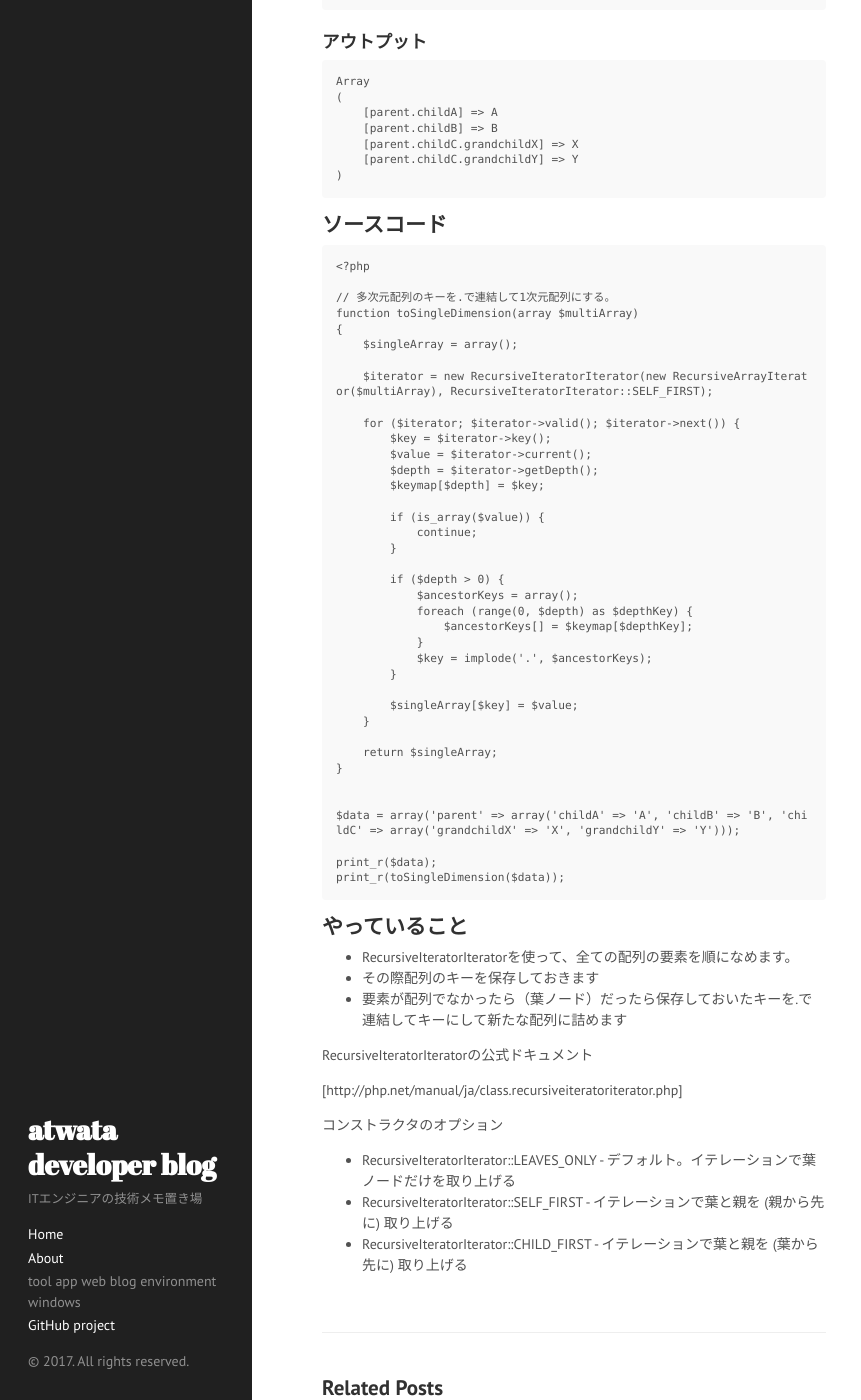
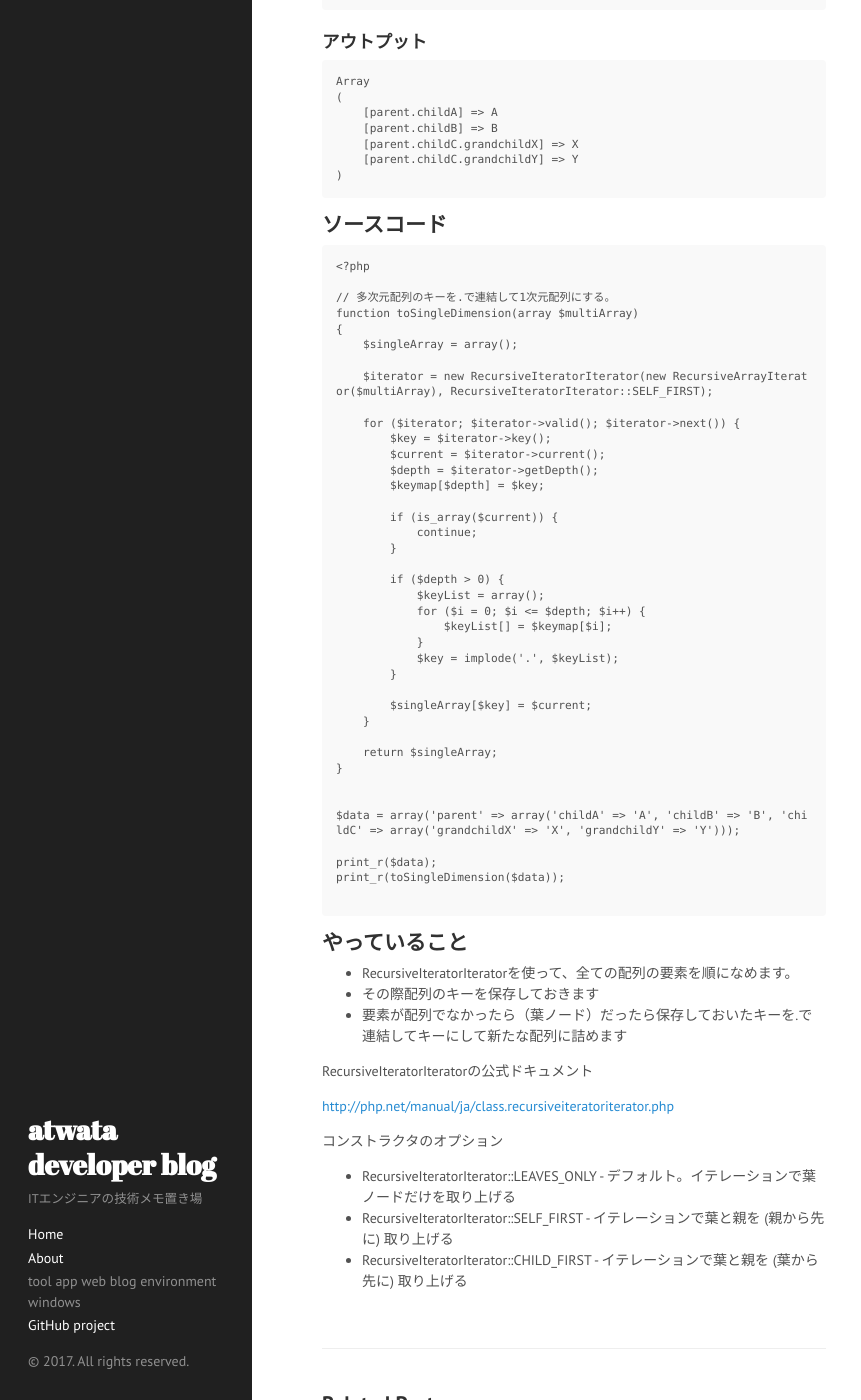
Before and after one commit to atwata/atwata.github.io, a Jekyll site: the page built from _posts/2017-02-22-to-single-dimension.md, in a window 1280 px wide and 1400 px high, scrolled down 574 px. Shown: the whole window, without its empty margins (0-861 px from the left). Built offline with Jekyll 4.4.1, drawn with Linux system fonts in a browser that asks for light colours.

Commit message:
add to-single-dimension.md

````diff
--- a/_posts/2017-02-22-to-single-dimension.md
+++ b/_posts/2017-02-22-to-single-dimension.md
@@ -59,23 +59,23 @@ function toSingleDimension(array $multiArray)
 
     for ($iterator; $iterator->valid(); $iterator->next()) {
         $key = $iterator->key();
-        $value = $iterator->current();
+        $current = $iterator->current();
         $depth = $iterator->getDepth();
         $keymap[$depth] = $key;
 
-        if (is_array($value)) {
+        if (is_array($current)) {
             continue;
         }
 
         if ($depth > 0) {
-            $ancestorKeys = array();
-            foreach (range(0, $depth) as $depthKey) {
-                $ancestorKeys[] = $keymap[$depthKey];
+            $keyList = array();
+            for ($i = 0; $i <= $depth; $i++) {
+                $keyList[] = $keymap[$i];
             }
-            $key = implode('.', $ancestorKeys);
+            $key = implode('.', $keyList);
         }
 
-        $singleArray[$key] = $value;
+        $singleArray[$key] = $current;
     }
 
     return $singleArray;
@@ -86,6 +86,7 @@ $data = array('parent' => array('childA' => 'A', 'childB' => 'B', 'childC' => ar
 
 print_r($data);
 print_r(toSingleDimension($data));
+
 ```
 
 ## やっていること
@@ -97,7 +98,7 @@ print_r(toSingleDimension($data));
 
 RecursiveIteratorIteratorの公式ドキュメント
 
-[http://php.net/manual/ja/class.recursiveiteratoriterator.php]
+<http://php.net/manual/ja/class.recursiveiteratoriterator.php>
 
 コンストラクタのオプション
 
````
